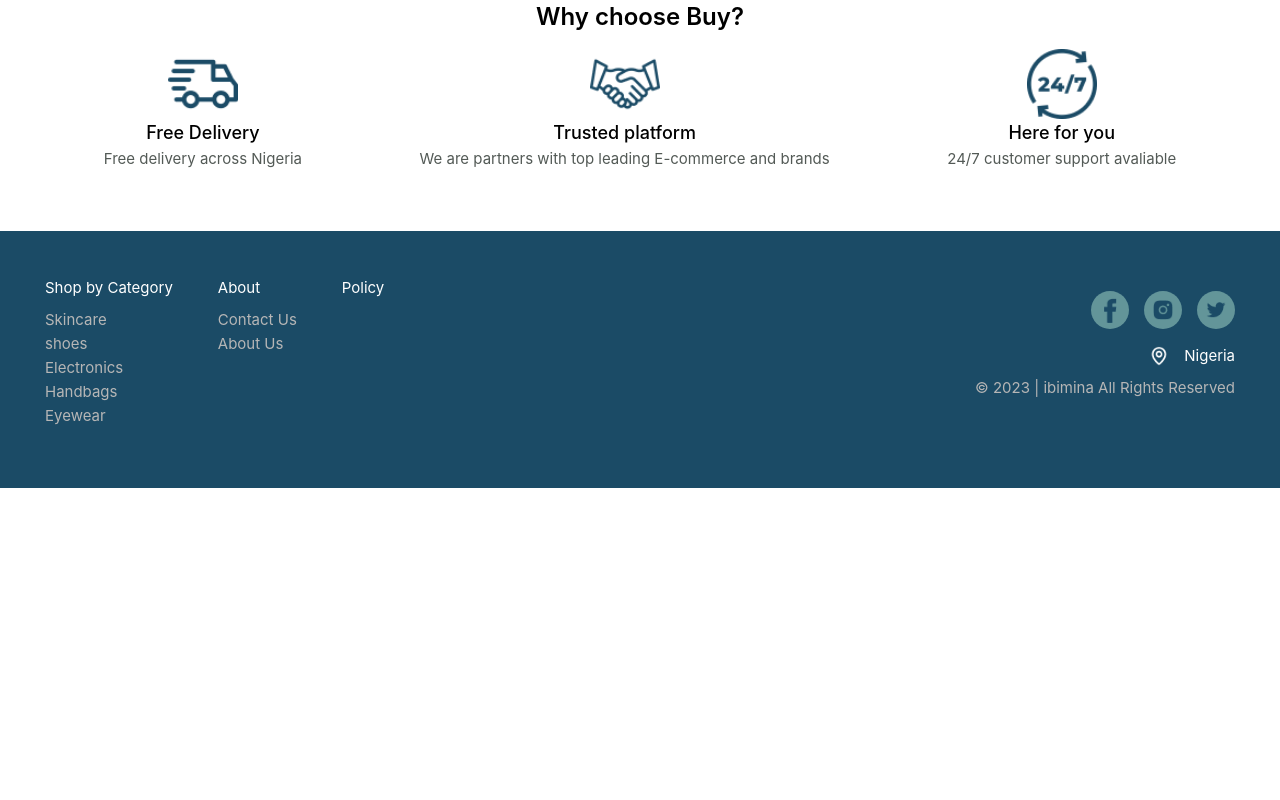
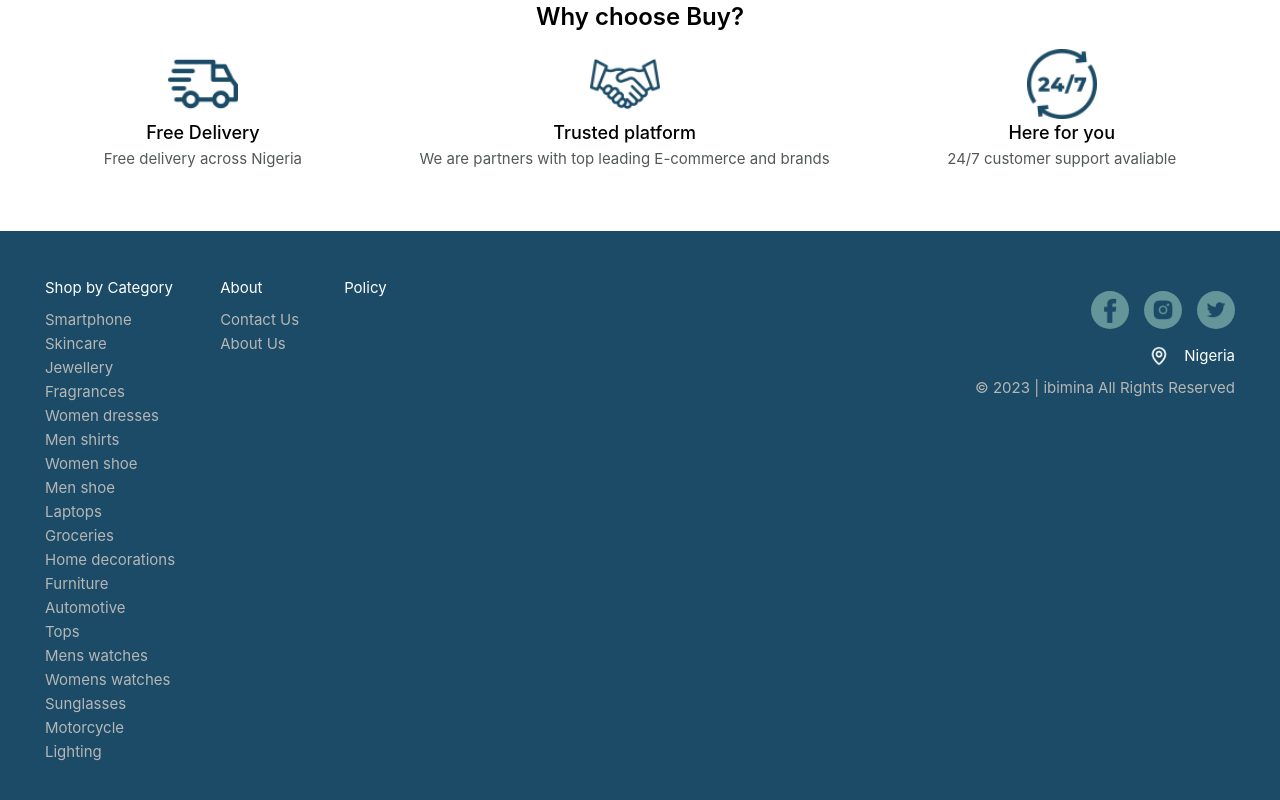
Before and after one commit to ibimina/buy, a Vue app: page / in a window 1280 px wide. Shown: the part 939-1739 px from the top of the page. Before the commit the page ends 1427 px from the top, so only its background shows below. Built offline with nearby package versions, Linux system fonts and the light colour scheme; no server answers.

Commit message:
docs: refactor code

```diff
--- a/src/components/FooterBar.vue
+++ b/src/components/FooterBar.vue
@@ -1,14 +1,16 @@
+<script setup lang="ts">
+import links from '@/constants/links';
+
+</script>
 <template>
     <footer>
         <ul class="footer_links">
             <li class="hd">Shop by Category
                 <ul class="sub">
-                    <li class="grey">Skincare</li>
-                    <li class="grey">shoes</li>
-                    <li class="grey">Electronics</li>
-                    <li class="grey">Handbags</li>
-                    <li class="grey">Eyewear</li>
-                </ul>
+                <li v-for="link in links" :key="link.category" class="grey">
+                    <routerLink :to="link.link" class="grey"> {{ link.category }}</routerLink>
+                </li>
+                                    </ul>
             </li>
             <li class="hd">About
                 <ul class="sub">
```
